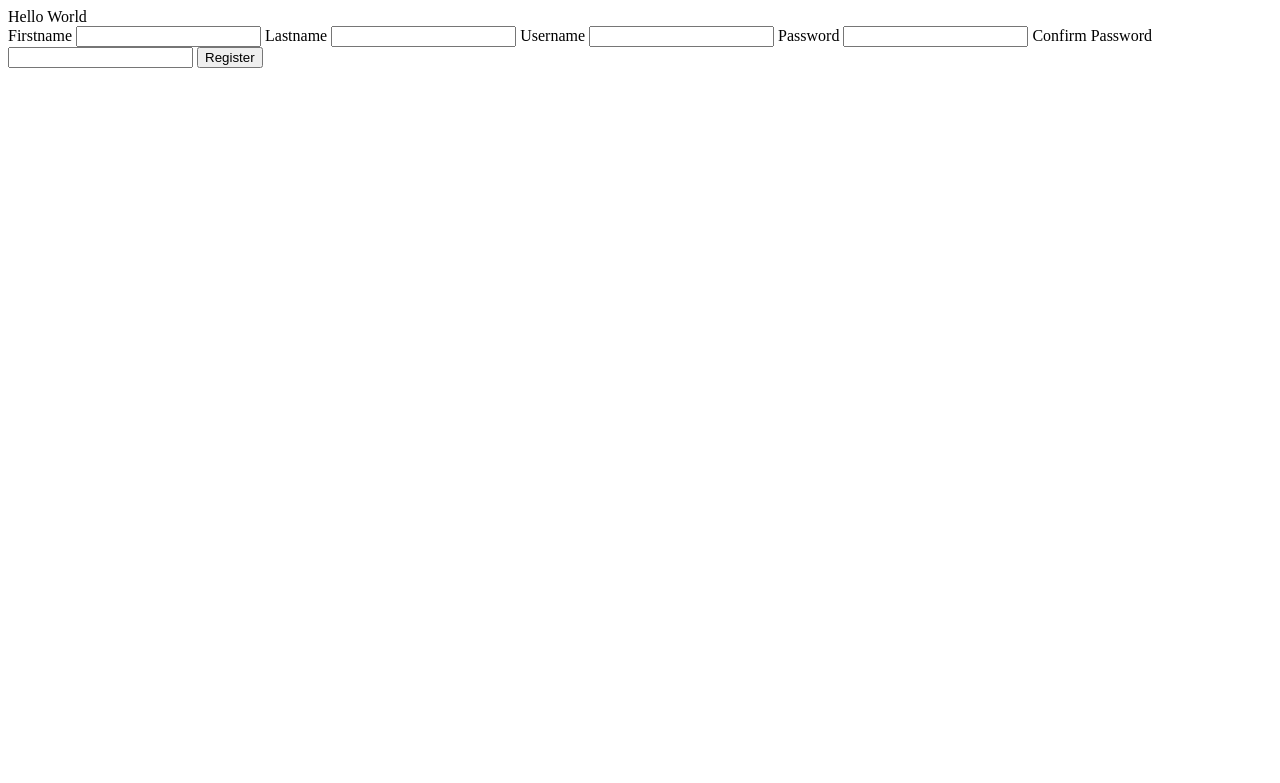
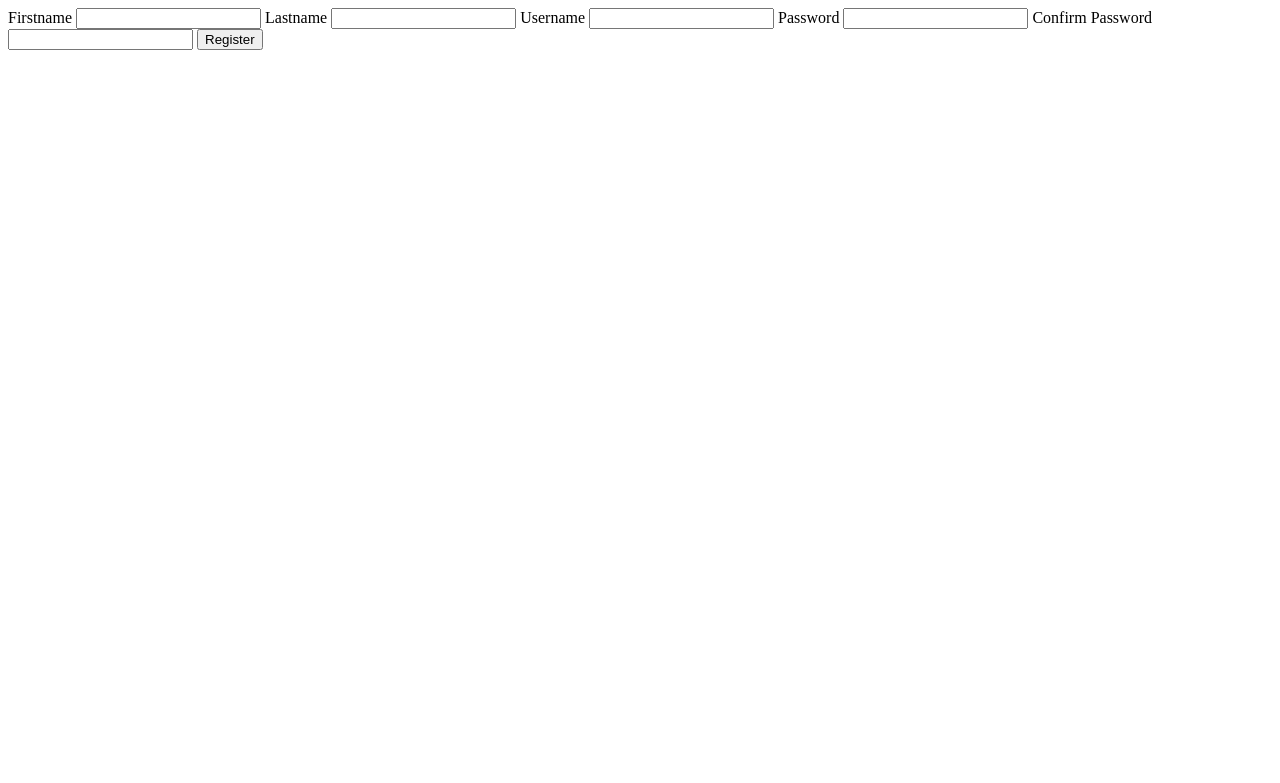
Before and after one commit to KimTerrence/Smart-Switch, a PHP site: page /register.php in a window 1280 px wide. Shown: the top 783 px of the page. Run offline with PHP 8.4, Linux system fonts and the light colour scheme.

Commit message:
Update register.php

```diff
--- a/register.php
+++ b/register.php
@@ -1,5 +1,5 @@
 <?php
-    echo("Hello World");
+
 ?>
 
 <!DOCTYPE html>
```
